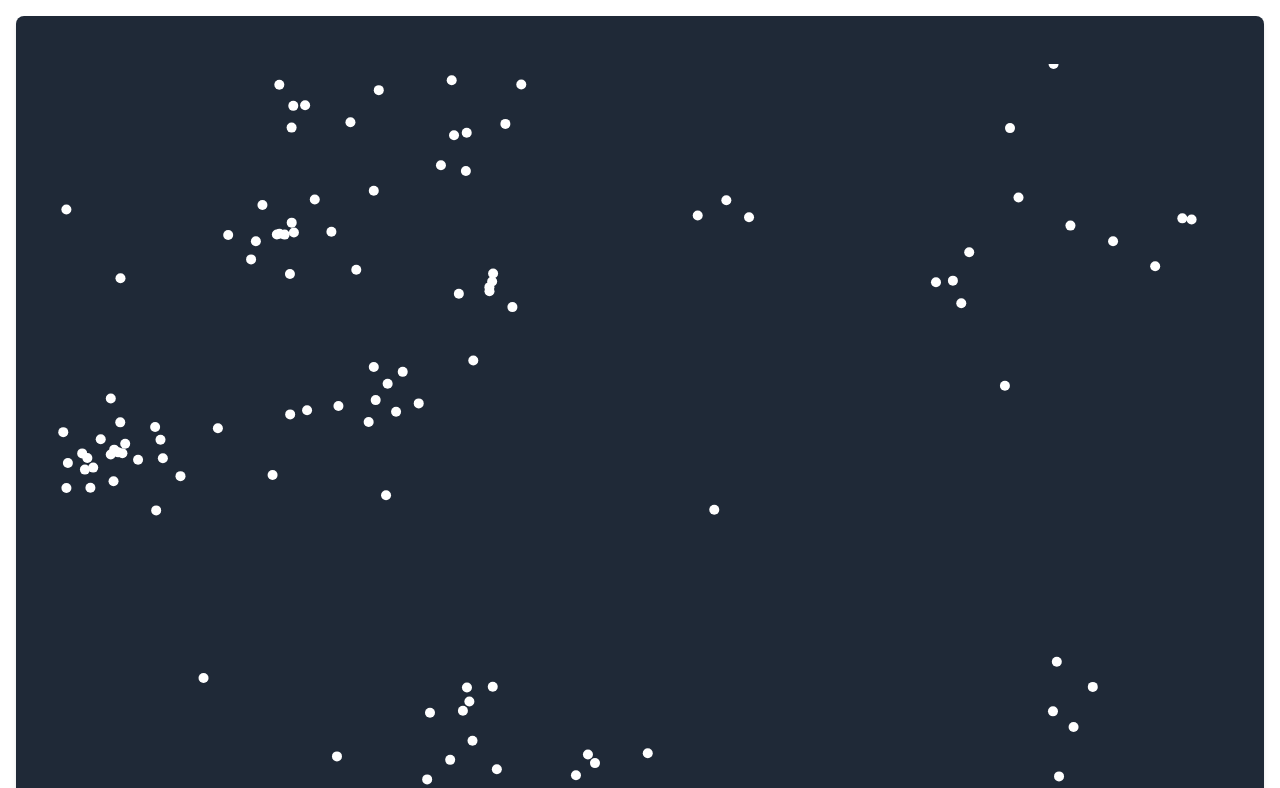
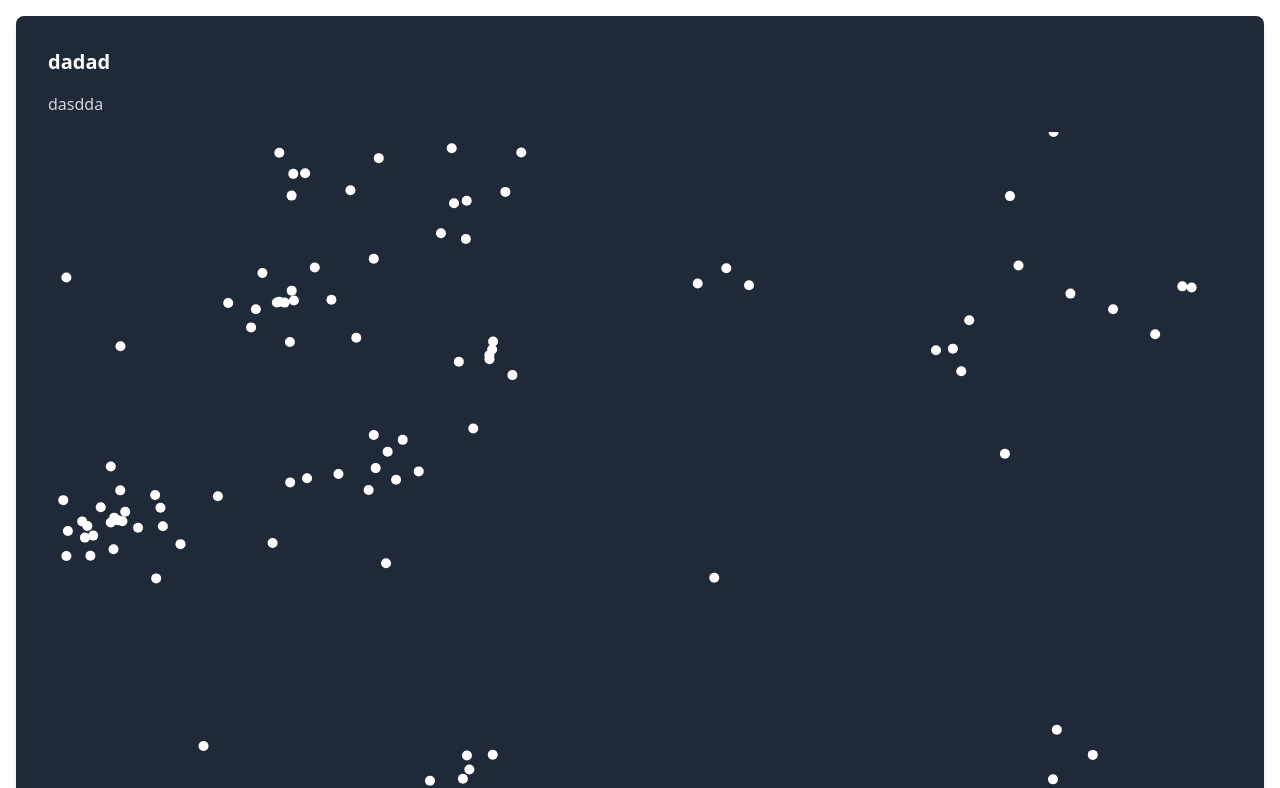
Before and after one commit to olittlefoxE/ViteReactWebsite, a React (Create React App) app: page / in a window 1280 px wide. Shown: the top 788 px of the page. Built offline with nearby package versions, Linux system fonts and the light colour scheme.

Commit message:
update pkg

```diff
--- a/src/components/AnimatedPanel.App.jsx
+++ b/src/components/AnimatedPanel.App.jsx
@@ -1,5 +1,4 @@
 import React, { useEffect, useRef } from "react";
-
 export const AnimatedPanel = ({ title, content }) => {
   const canvasRef = useRef(null);
 
@@ -207,10 +206,11 @@ export const AnimatedPanel = ({ title, content }) => {
     };
   }, []);
 
+
   return (
     <div className="relative m-4 rounded-lg bg-gray-800 p-8 text-white shadow-md">
-      <h2 className="mb-4 text-xl font-bold">{title}</h2>
-      <p className="mb-4 text-gray-300">{content}</p>
+      <h2 className="mb-4 text-xl font-bold">dadad</h2>
+      <p className="mb-4 text-gray-300">dasdda</p>
       <canvas ref={canvasRef} className="h-[calc(100vh-2rem)] w-full"></canvas>
     </div>
   );
```
Also changed, not shown: 1 other file (tests, documents, lock files or other folders).
